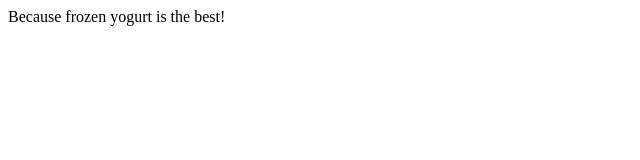
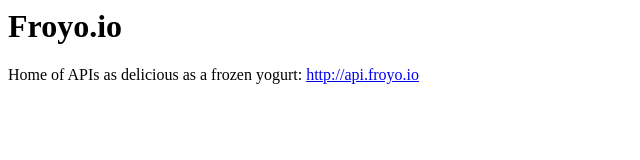
Before and after one commit to inadarei/froyo, a plain HTML site: page index.html in a window 1280 px wide. Shown: the whole page, without its empty margins (0-640 px from the left). Drawn offline with Linux system fonts and the light colour scheme.

Commit message:
Update index.html

```diff
--- a/index.html
+++ b/index.html
@@ -1 +1,3 @@
-Because frozen yogurt is the best!
+<h1>Froyo.io</h1>
+
+Home of APIs as delicious as a frozen yogurt: <a href="http://api.froyo.io">http://api.froyo.io</a>
```
